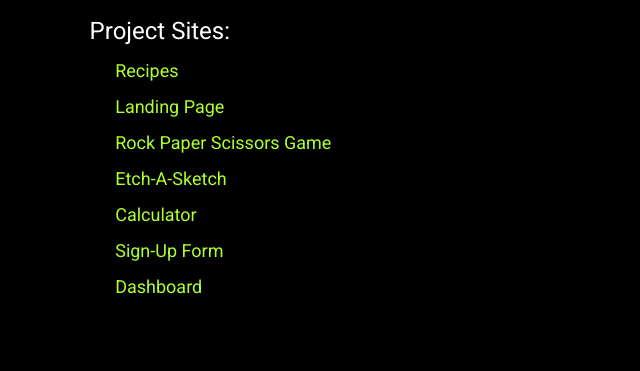
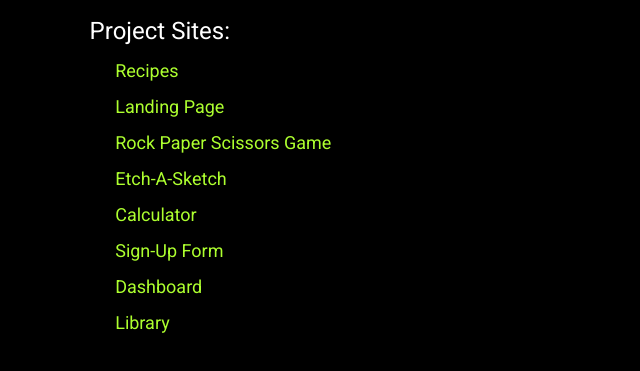
Before and after one commit to chris-phan/odin-project, a plain HTML site: page index.html in a window 1280 px wide. Shown: the part 61-432 px from the top of the page, without its empty margins (0-640 px from the left). Drawn offline with Linux system fonts and the light colour scheme.

Commit message:
Added library link to home page

```diff
--- a/index.html
+++ b/index.html
@@ -32,6 +32,9 @@
 			<li>
 				<a href="./07-odin-dashboard/index.html">Dashboard</a>
 			</li>
+			<li>
+				<a href="./08-odin-library/index.html">Library</a>
+			</li>
 		</ul>
 	</body>
 </html>
```
